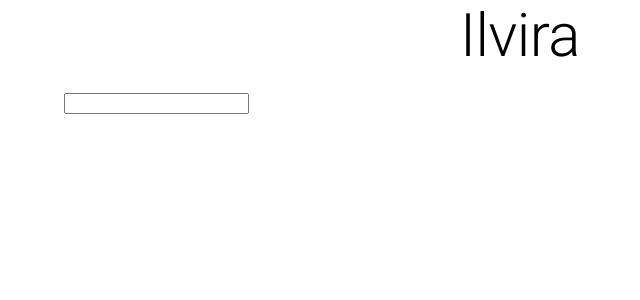
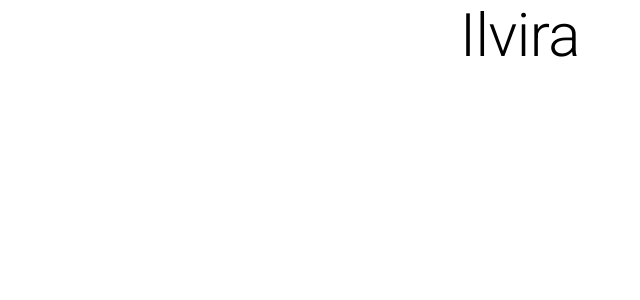
Before and after one commit to NisanurBulut/Ilvira, a React (Create React App) app in the folder IlviraAPP/: page / in a window 1280 px wide. Shown: the top 300 px of the page, without its empty margins (120-760 px from the left). Built offline with nearby package versions, Linux system fonts and the light colour scheme.

Commit message:
implemented grid for orderform

```diff
--- a/IlviraAPP/src/components/Order/OrderForm.js
+++ b/IlviraAPP/src/components/Order/OrderForm.js
@@ -1,10 +1,14 @@
+import { Grid } from '@material-ui/core';
 import React from 'react';
 import Form from '../../layouts/Form';
 
 export default function OrderForm() {
   return (
     <Form>
-      <input />
+      <Grid container>
+          <Grid item xs={6}></Grid>
+          <Grid item xs={6}></Grid>
+      </Grid>
     </Form>
   );
 }
```
